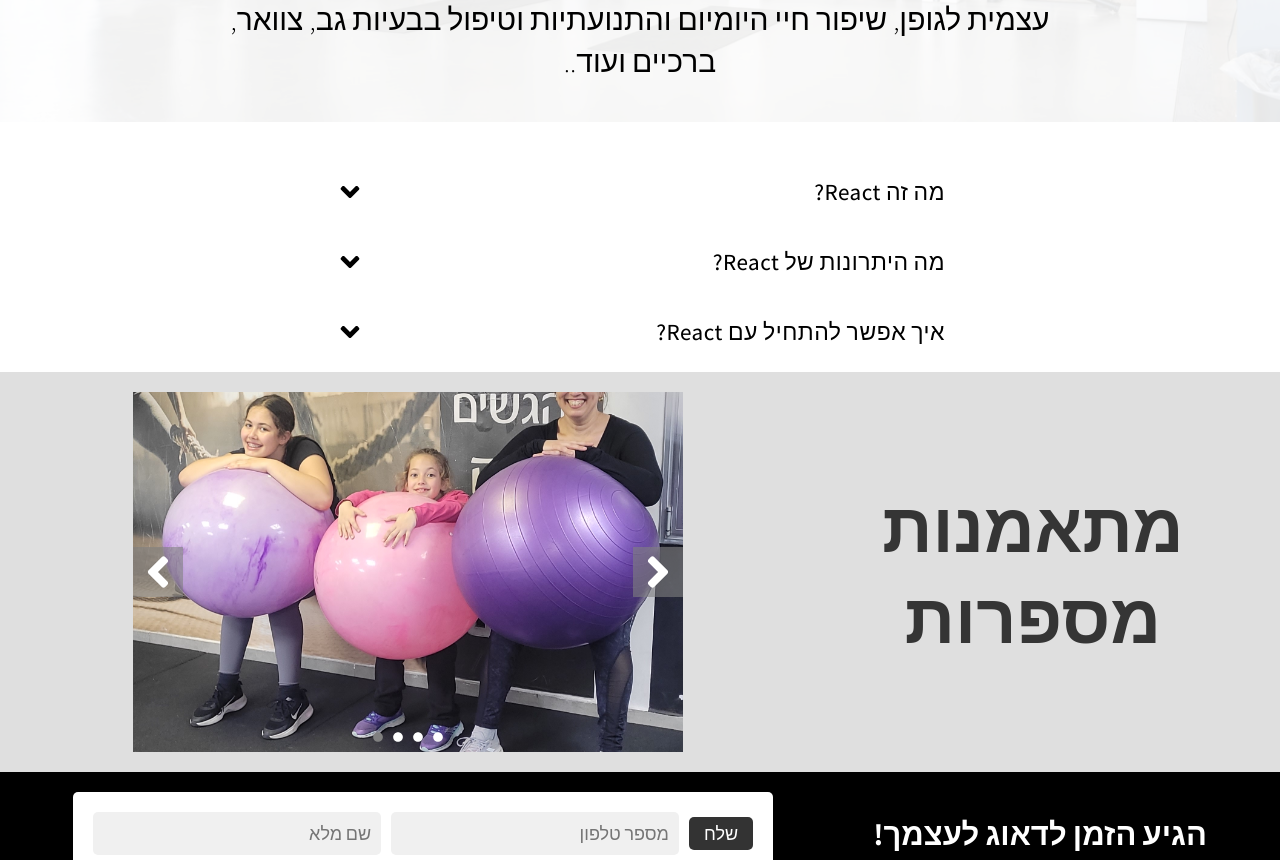
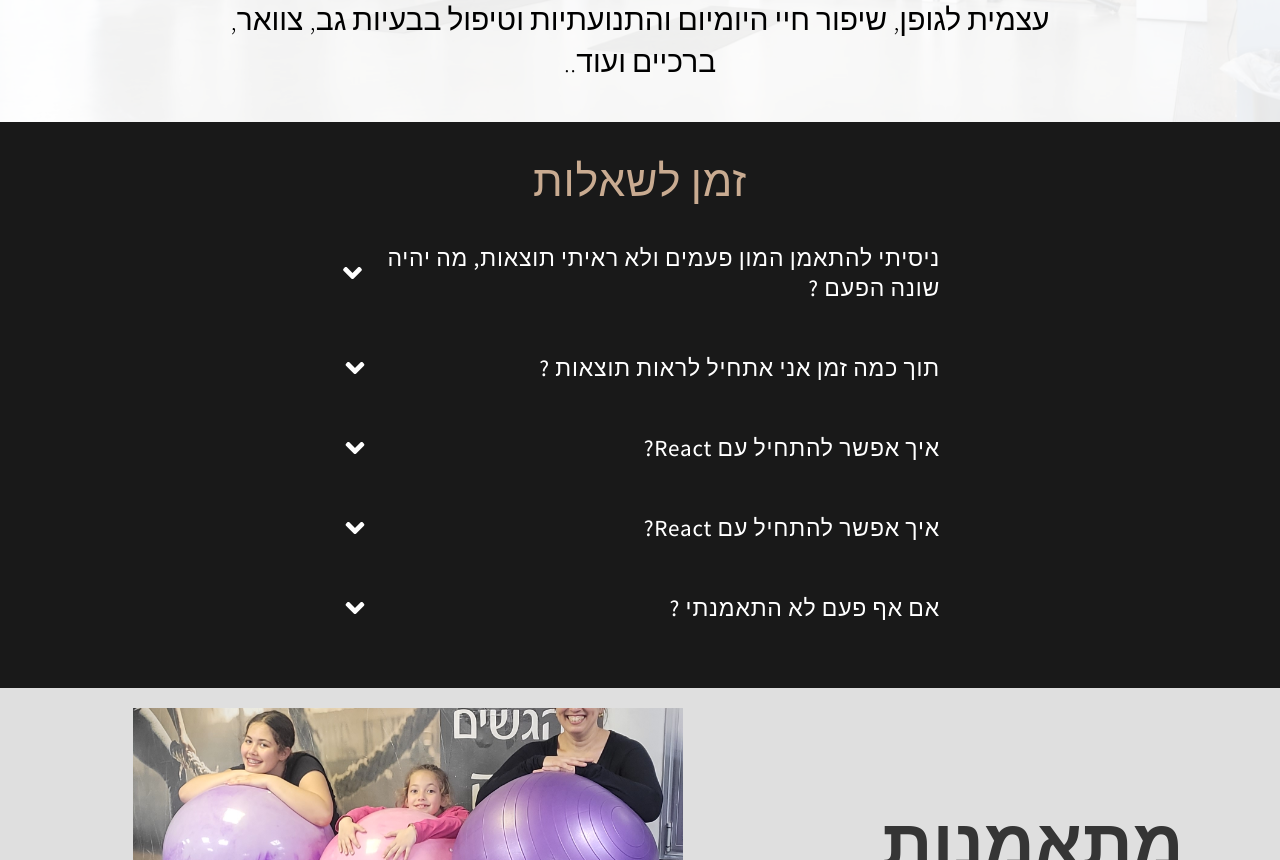
Before and after one commit to shaharyair/katrin-studio-Landing-page, a React (Vite) app: page / in a window 1280 px wide. Shown: the part 1940-2800 px from the top of the page. Built offline with nearby package versions, Linux system fonts and the light colour scheme.

Commit message:
added style

```diff
--- a/src/Components/FAQ/FAQ.css
+++ b/src/Components/FAQ/FAQ.css
@@ -5,20 +5,28 @@
 .faq-box {
   width: 100%;
   height: 100%;
-  margin-top: 5vh;
   display: grid;
   place-items: center;
+  background-color: rgb(25, 25, 25);
+  padding: 3rem 0;
 }
 
 .faq {
-  width: 34rem;
+  width: 90vw;
   height: 100%;
   display: flex;
   justify-content: center;
   align-items: center;
   flex-direction: column;
-  /* background: var(--color-gradient); */
   /* transition: all 1s ease; */
+}
+
+.faq > h1 {
+  color: var(--color-main);
+  font-weight: 500;
+  font-size: calc(var(--faq-fontsize) + 2.5rem);
+  margin-bottom: 2rem;
+  letter-spacing: 0.08rem;
 }
 
 .faq-item {
@@ -27,11 +35,11 @@
   justify-content: center;
   width: 100%;
   font-size: calc(var(--faq-fontsize));
-  gap: 1rem;
+  gap: 2rem;
   direction: rtl;
-  background-color: rgba(255, 255, 255, 0.25);
   padding: 1.5rem 2rem;
   transition: all 0.5s ease;
+  color: white;
 }
 
 .title {
@@ -40,7 +48,12 @@
   align-items: center;
   cursor: pointer;
   font-size: calc(var(--faq-fontsize) + 0.5rem);
-  letter-spacing: 0.05rem;
+  letter-spacing: 0.08rem;
+}
+
+.title > h1,
+.faq-icon {
+  cursor: pointer;
 }
 
 .title > h1 {
@@ -48,23 +61,23 @@
   font-size: calc(var(--faq-fontsize) + 0.5rem);
 }
 
-.icon {
+.faq-icon {
   transition: transform 0.5s ease;
 }
 
-.icon.flip {
+.faq-icon.flip {
   transform: rotate(-180deg);
 }
 
 .answer {
   overflow: hidden;
   max-height: 0;
-  transition: max-height 0.5s ease;
+  transition: max-height 0.5s ease-in;
 }
 
 .answer.show {
   max-height: 15vh;
-  transition: max-height 0.5s ease;
+  transition: max-height 0.8s ease-out;
 }
 
 @media only screen and (min-width: 768px) {
@@ -73,12 +86,12 @@
   }
 
   .faq {
-    width: 50rem;
+    width: 75vw;
   }
 }
 
-@media only screen and (min-width: 1024px) {
+@media only screen and (min-width: 1248px) {
   .faq {
-    width: 65rem;
+    width: 50vw;
   }
 }
--- a/src/Components/FAQ/FAQ.jsx
+++ b/src/Components/FAQ/FAQ.jsx
@@ -4,19 +4,28 @@ import { FaAngleDown } from "react-icons/fa";
 
 const questions = [
   {
-    question: "מה זה React?",
-    answer:
-      "React הוא ספריית פרונט-אנד לבניית אפליקציות ווב תוך שימוש במודל MVC.",
+    question: "ניסיתי להתאמן המון פעמים ולא ראיתי תוצאות, מה יהיה שונה הפעם ?",
+    answer: "ניסיתי להתאמן המון פעמים ולא ראיתי תוצאות, מה יהיה שונה הפעם ?",
   },
   {
-    question: "מה היתרונות של React?",
+    question: "תוך כמה זמן אני אתחיל לראות תוצאות ?",
     answer:
-      "React מאפשר לבנות אפליקציות מורכבות בצורה יעילה ונוחה. יש לו קהילה גדולה של מפתחים ותעשיות המשתמשות בו.",
+      "יש להתקין את Node.js ואת כלי הפיתוח של React. ניתן להשתמש בכלי כמו create-react-app כדי ליצור את עצמך מבנה מתחיל.",
   },
   {
     question: "איך אפשר להתחיל עם React?",
     answer:
       "יש להתקין את Node.js ואת כלי הפיתוח של React. ניתן להשתמש בכלי כמו create-react-app כדי ליצור את עצמך מבנה מתחיל.",
+  },
+  {
+    question: "איך אפשר להתחיל עם React?",
+    answer:
+      "יש להתקין את Node.js ואת כלי הפיתוח של React. ניתן להשתמש בכלי כמו create-react-app כדי ליצור את עצמך מבנה מתחיל.",
+  },
+  {
+    question: "אם אף פעם לא התאמנתי ?",
+    answer:
+      "React הוא ספריית פרונט-אנד לבניית אפליקציות ווב תוך שימוש במודל MVC.",
   },
 ];
 
@@ -31,12 +40,15 @@ const FAQ = () => {
     <>
       <div className='faq-box'>
         <div className='faq'>
+          <h1>זמן לשאלות</h1>
           {questions.map((item, i) => (
             <div className='faq-item' key={i}>
               <div className='title' onClick={() => toggle(i)}>
                 <h1>{item.question}</h1>
                 <FaAngleDown
-                  className={activeQuestion === i ? "icon flip" : "icon"}
+                  className={
+                    activeQuestion === i ? "faq-icon flip" : "faq-icon"
+                  }
                 />
               </div>
               <div className={activeQuestion === i ? "answer show" : "answer"}>
--- a/src/index.css
+++ b/src/index.css
@@ -1,7 +1,7 @@
 @import url("https://fonts.googleapis.com/css2?family=Assistant:wght@200;300;400;500;600;700&display=swap");
 
 :root {
-  --color-main: #5ea9da;
+  --color-main: #c9ab91;
   --color-secondary: #a4dbff;
   --color-gradient: linear-gradient(
     250deg,
```
